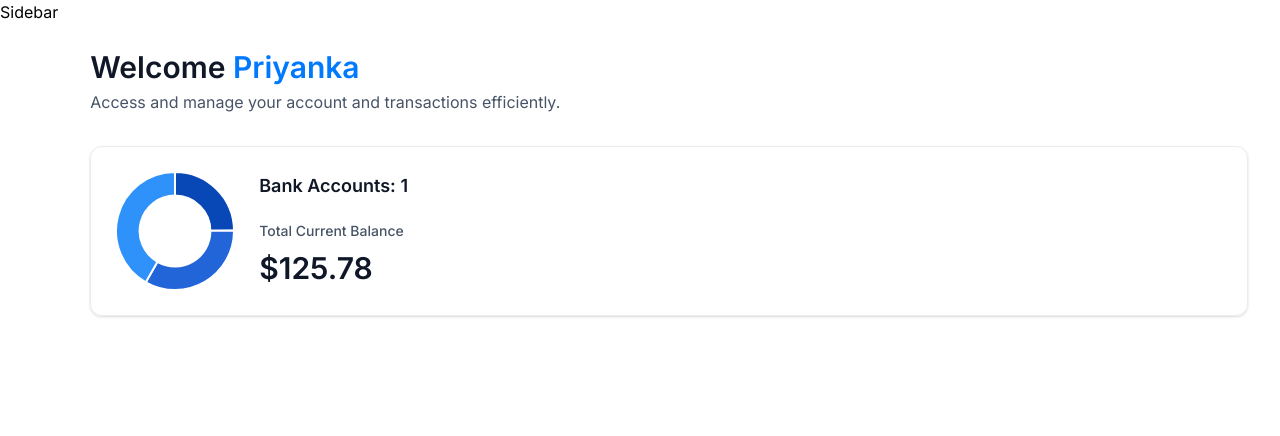
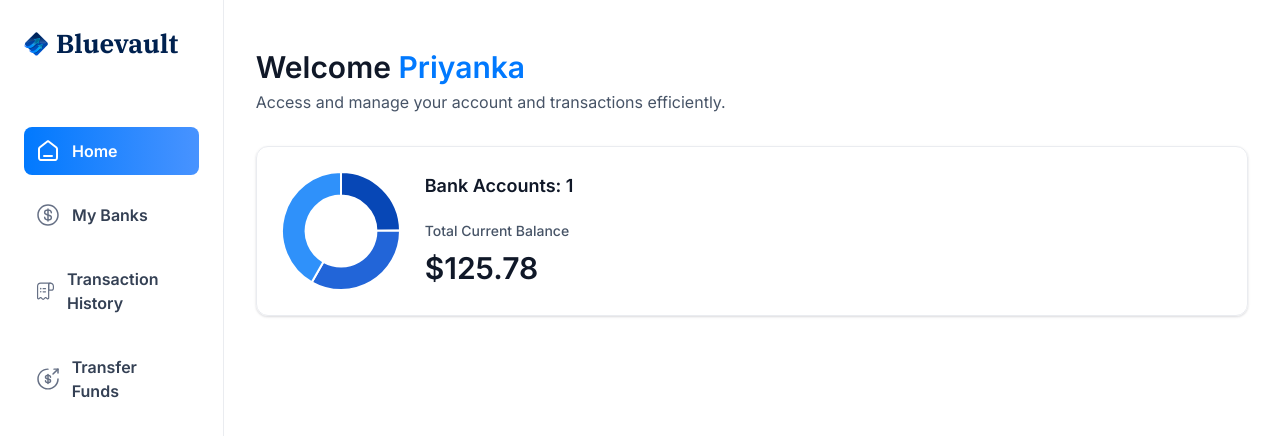
Before and after one commit to priyanka1121/BlueVault-Bank-Application, a Next.js app: page / in a window 1280 px wide. Shown: the top 436 px of the page. Built offline with nearby package versions, Linux system fonts and the light colour scheme.

Commit message:
Sidebar for desktop layout

```diff
--- a/components/Sidebar.tsx
+++ b/components/Sidebar.tsx
@@ -1,8 +1,59 @@
-import React from 'react'
+'use client'
 
-const Sidebar = ({user}: SiderbarProps) => {
+import { sidebarLinks } from '@/constants'
+import { cn } from '@/lib/utils'
+import Image from 'next/image'
+import Link from 'next/link'
+import { usePathname } from 'next/navigation'
+//import Footer from './Footer'
+//import PlaidLink from './PlaidLink'
+
+const Sidebar = ({ user }: SiderbarProps) => {
+  const pathname = usePathname();
+
   return (
-    <div>Sidebar</div>
+    <section className="sidebar">
+      <nav className="flex flex-col gap-4">
+        <Link href="/" className="mb-12 cursor-pointer flex items-center gap-2">
+          <Image
+            src="/icons/logo.svg"
+            width={34}
+            height={34}
+            alt="Horizon logo"
+            className="size-[24px] max-xl:size-14"
+          />
+          <h1 className="sidebar-logo">Bluevault</h1>
+        </Link>
+
+        {sidebarLinks.map((item) => {
+          const isActive = pathname === item.route || pathname.startsWith(`${item.route}/`)
+
+          return (
+            <Link href={item.route} key={item.label}
+              className={cn('sidebar-link', { 'bg-bank-gradient': isActive })}
+            >
+              <div className="relative size-6">
+                <Image
+                  src={item.imgURL}
+                  alt={item.label}
+                  fill
+                  className={cn({
+                    'brightness-[3] invert-0': isActive
+                  })}
+                />
+              </div>
+              <p className={cn("sidebar-label", { "!text-white": isActive })}>
+                {item.label}
+              </p>
+            </Link>
+          )
+        })}
+
+        User
+      </nav>
+
+     Footer
+    </section>
   )
 }
 
```
